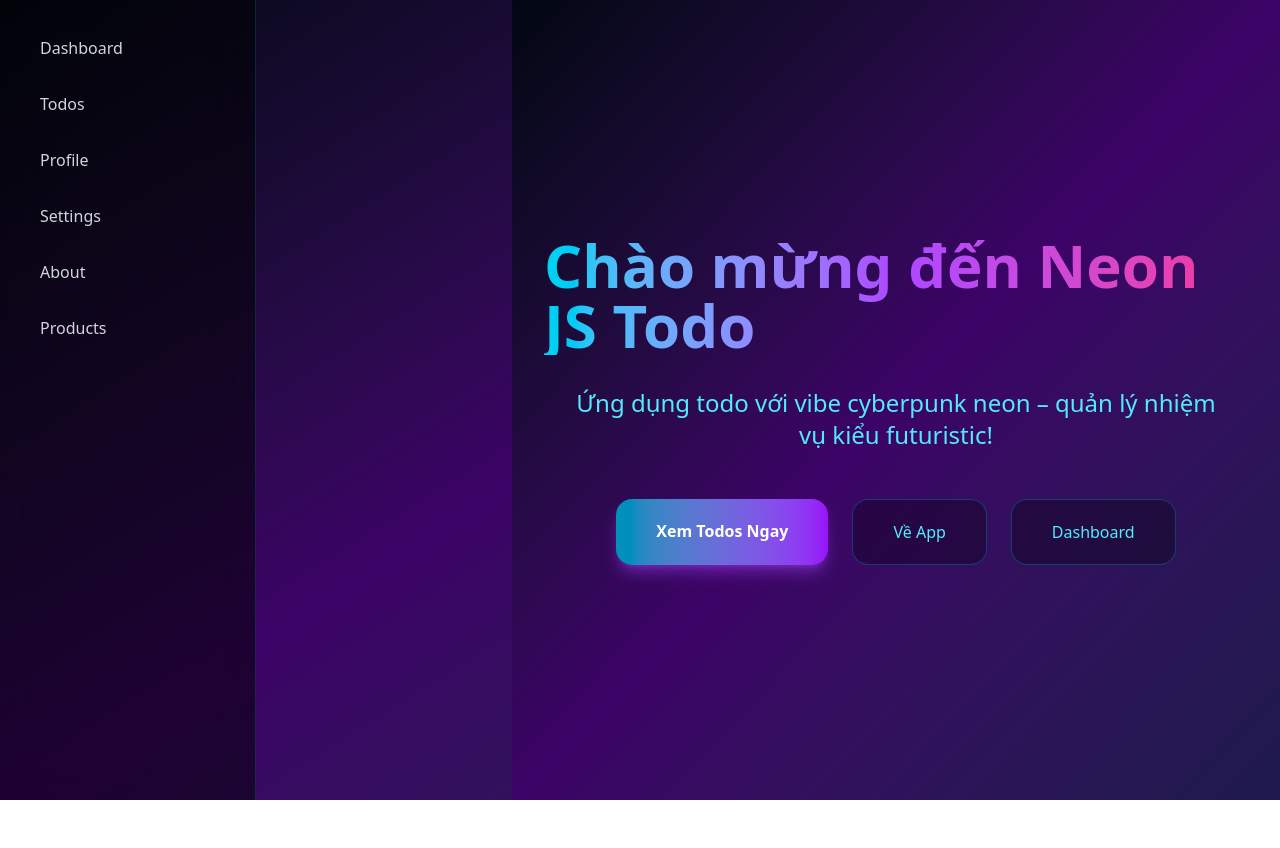
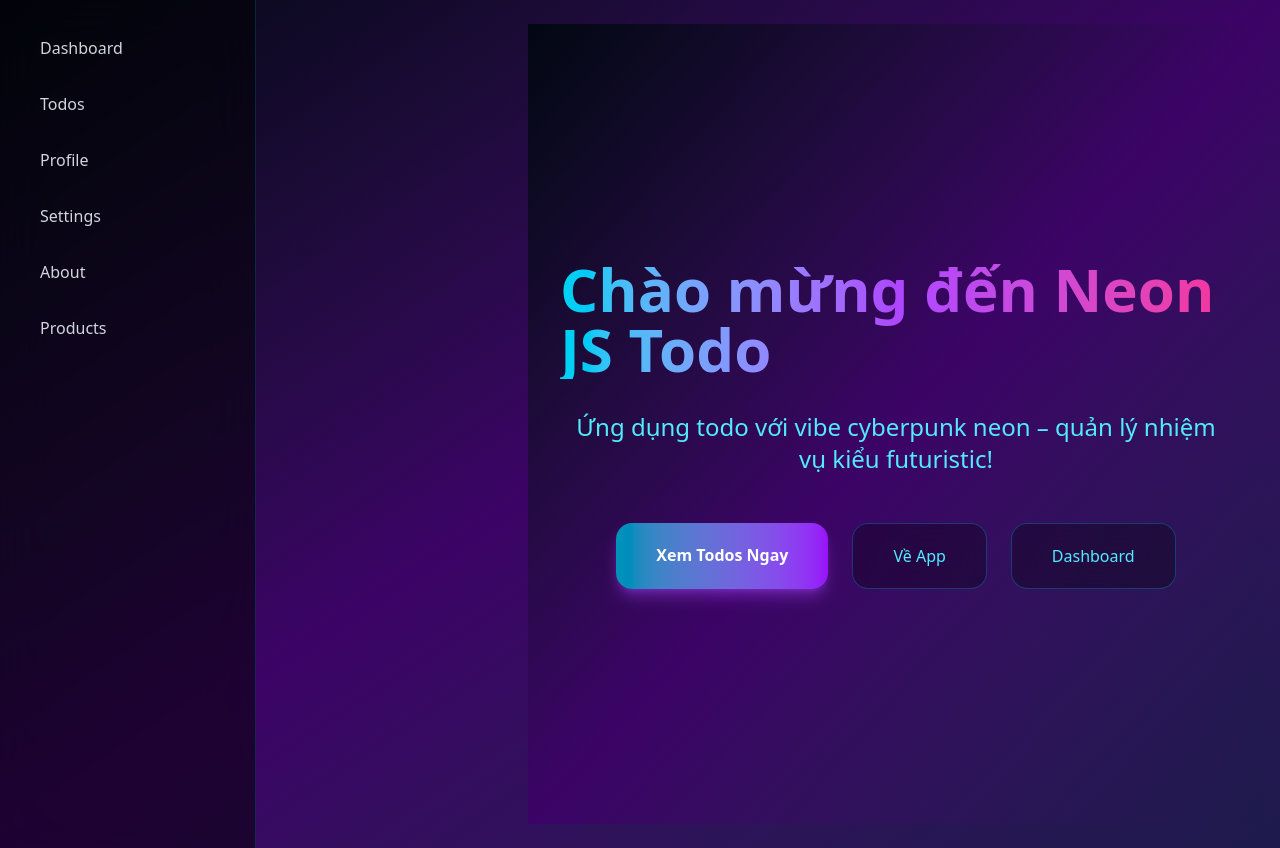
Before and after one commit to phxbinh/NextDemo, a Next.js app: page / in a window 1280 px wide. Before the commit the page ends 800 px from the top, so only its background shows below. Built offline with nearby package versions, Linux system fonts and the light colour scheme.

Commit message:
Update layout.tsx

```diff
--- a/src/app/(app)/layout.tsx
+++ b/src/app/(app)/layout.tsx
@@ -98,7 +98,12 @@ export default function DashboardLayout({
           </div>
         </header>
 
-        <main className="flex-1 md:ml-64">
+        <main className="flex-1
+      min-h-screen
+      overflow-y-auto
+      px-4 py-6
+      md:ml-64
+">
           {children}
         </main>
       </div>
```
